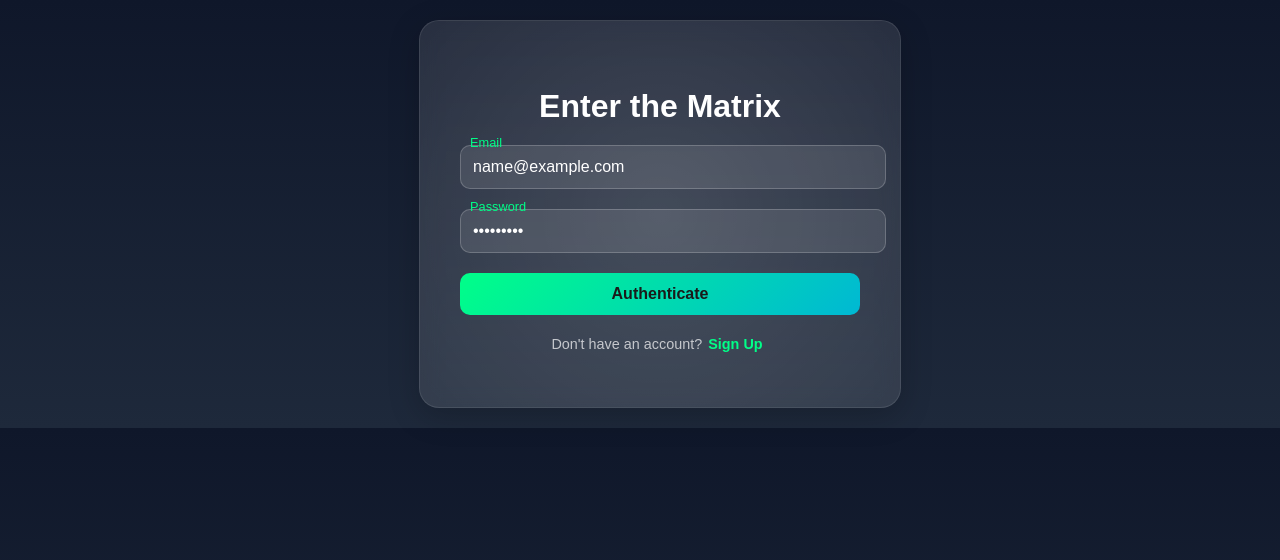
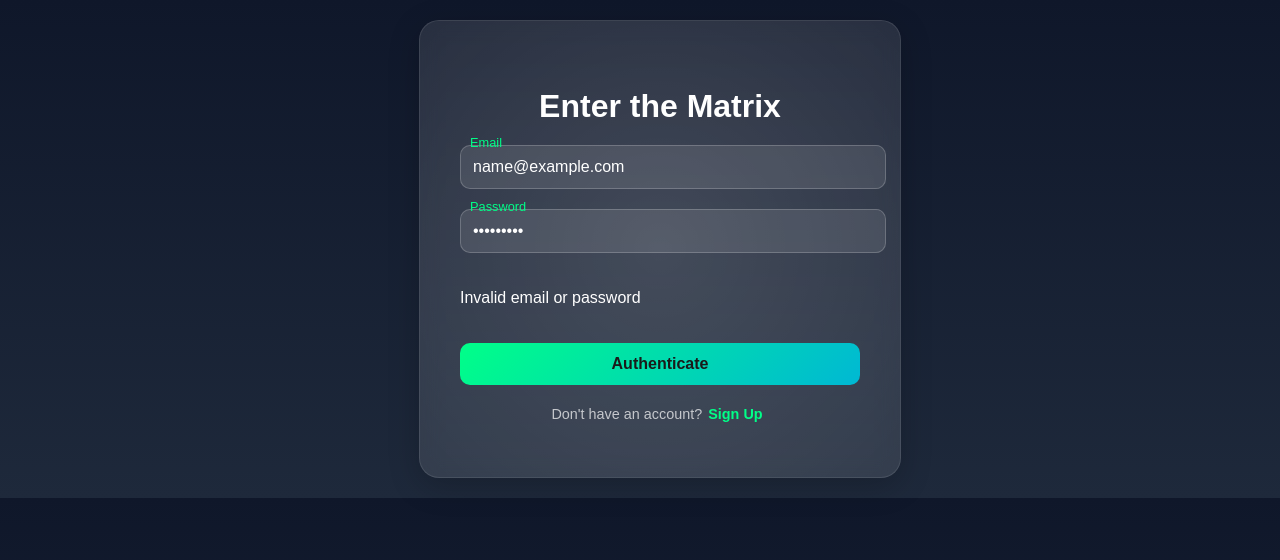
Before and after one commit to theotsori/echos, a React (Create React App) app in the folder client/: page /login in a window 1280 px wide. Both pictures are taken after typing "name@example.com", "Sample123" into the empty fields and a click on the button "Authenticate". Shown: the top 560 px of the page. Built offline with nearby package versions, Linux system fonts and the light colour scheme; no server answers.

Commit message:
Add error handling to login and redirect for Google signup

```diff
--- a/client/src/components/Login.js
+++ b/client/src/components/Login.js
@@ -6,6 +6,7 @@ import './Login.css'; // Assuming you have updated your CSS file
 const Login = () => {
   const [email, setEmail] = useState('');
   const [password, setPassword] = useState('');
+  const [error, setError] = useState('');
   const navigate = useNavigate();
 
   const handleLogin = async (e) => {
@@ -15,11 +16,11 @@ const Login = () => {
       localStorage.setItem('token', response.data.token);
       navigate('/feed');
     } catch (error) {
+      setError('Invalid email or password');
       console.error('Login error:', error);
     }
   };
 
-  // New function to handle navigation to sign up page
   const handleSignUp = () => {
     navigate('/signup');
   };
@@ -49,6 +50,7 @@ const Login = () => {
             />
             <label htmlFor="password">Password</label>
           </div>
+          {error && <p className="error-message">{error}</p>}
           <button type="submit" className="futuristic-button">Authenticate</button>
         </form>
         <div className="signup-option">
--- a/client/src/components/Signup.js
+++ b/client/src/components/Signup.js
@@ -21,6 +21,7 @@ const Signup = () => {
 
   const handleGoogleSignup = () => {
     // Implement Google signup logic here
+    window.location.href = '/api/auth/google';
   };
 
   const handleXSignup = () => {
```
